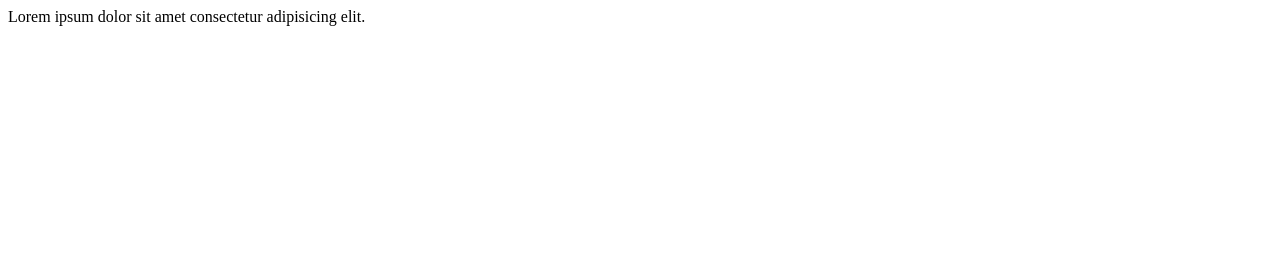
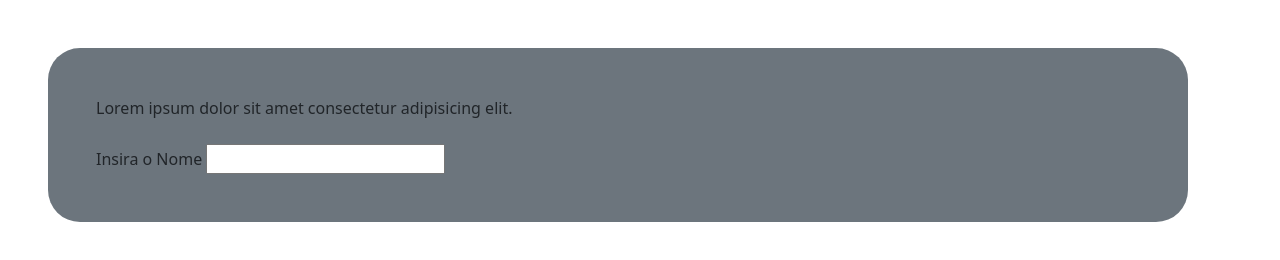
Before and after one commit to sinkktzez/project_bootstrap, a plain HTML site: page index.html in a window 1280 px wide. Drawn offline with nearby package versions, Linux system fonts and the light colour scheme.

Commit message:
versão 1.1

```diff
--- a/index.html
+++ b/index.html
@@ -4,9 +4,16 @@
     <meta charset="UTF-8">
     <meta name="viewport" content="width=device-width, initial-scale=1.0">
     <link rel="stylesheet" href="css/style.css" type="text/css">
+    <link href="https://cdn.jsdelivr.net/npm/bootstrap@5.3.3/dist/css/bootstrap.min.css" rel="stylesheet" integrity="sha384-QWTKZyjpPEjISv5WaRU9OFeRpok6YctnYmDr5pNlyT2bRjXh0JMhjY6hW+ALEwIH" crossorigin="anonymous">
     <title>Document</title>
 </head>
 <body>
+    <div class="container bg-secondary m-5 p-5 rounded-5 text-while">
     Lorem ipsum dolor sit amet consectetur adipisicing elit.
+    <br><br>
+    <label>Insira o Nome</label>
+    <input type="text">
+</div>
+    <script src="https://cdn.jsdelivr.net/npm/bootstrap@5.3.3/dist/js/bootstrap.bundle.min.js" integrity="sha384-YvpcrYf0tY3lHB60NNkmXc5s9fDVZLESaAA55NDzOxhy9GkcIdslK1eN7N6jIeHz" crossorigin="anonymous"></script>
 </body>
 </html>
```
